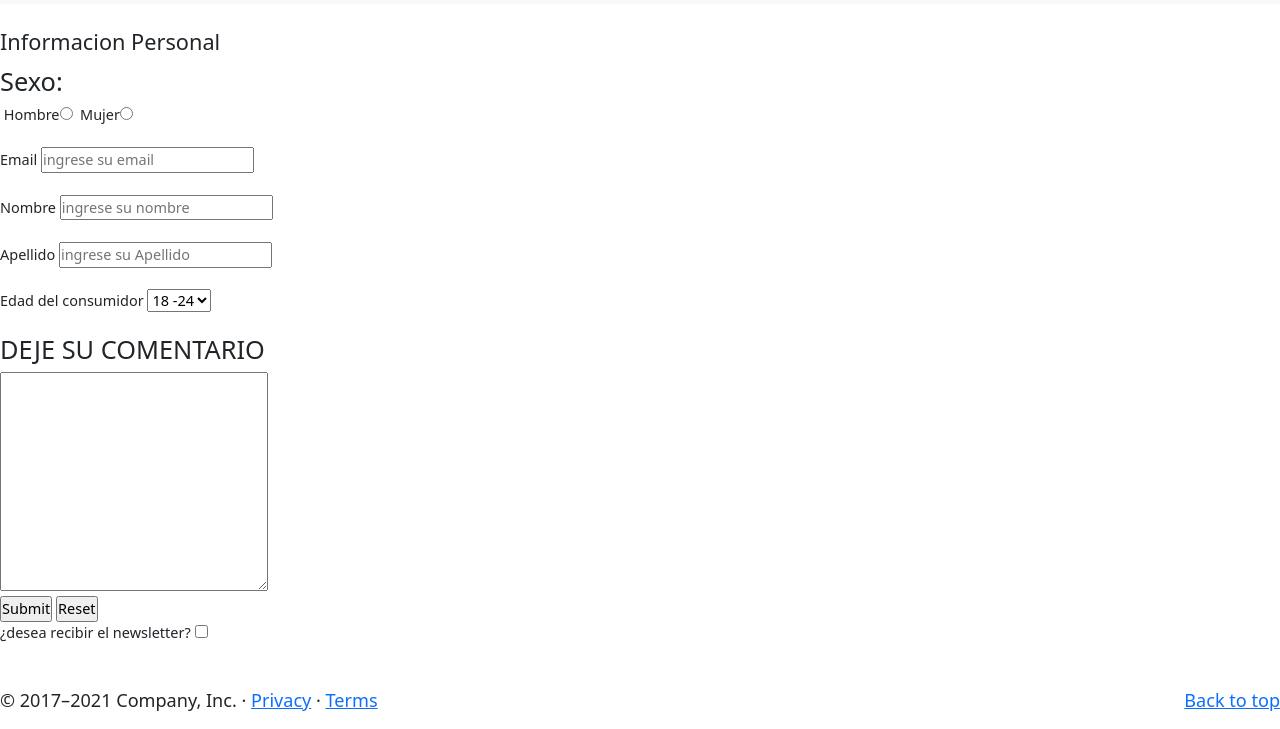
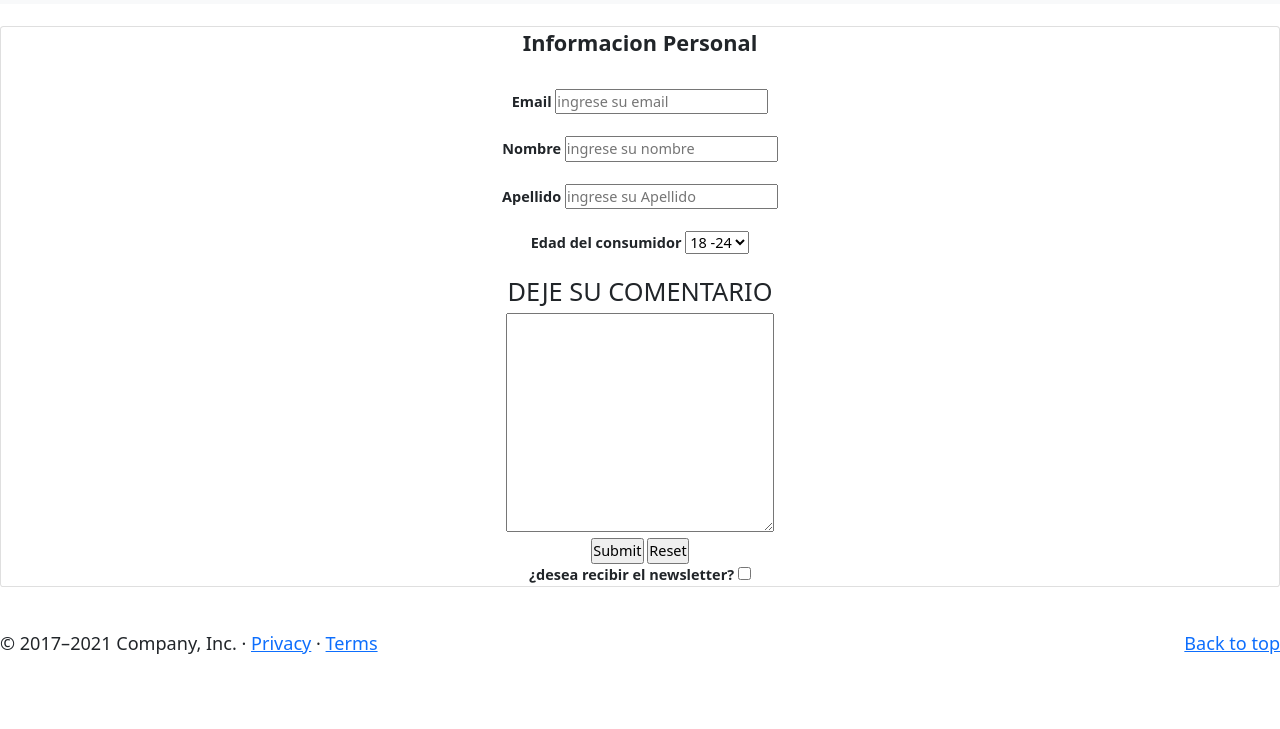
Before and after one commit to fonsa94/BourdeosHtml, a website: page Contactos.html in a window 1280 px wide. Shown: the part 114-843 px from the top of the page. After the commit the page ends 800 px from the top, so only its background shows below. Drawn offline with nearby package versions, Linux system fonts and the light colour scheme.

Commit message:
sept com

```diff
--- a/Contactos.html
+++ b/Contactos.html
@@ -42,14 +42,9 @@
   </nav>
       </nav>
         <br>
-    <form action="">
-        <fieldset>
-            <LEgend>Informacion Personal</LEgend>
-            <h3>Sexo:</h3>
-               <label for="hombre"></label>
-               Hombre<input type="radio" name="sexo"  value="nombre">
-               <label for="mujer"></label>
-               Mujer<input type="radio" name="sexo" value="mujer">
+    <form class="card text-center">
+        <fieldset class="fw-bold">
+            <LEgend >Informacion Personal</LEgend>
 <br><br>
 <label for="Email">Email</label>
 <input type="text" placeholder="ingrese su email" id="Email">
```
